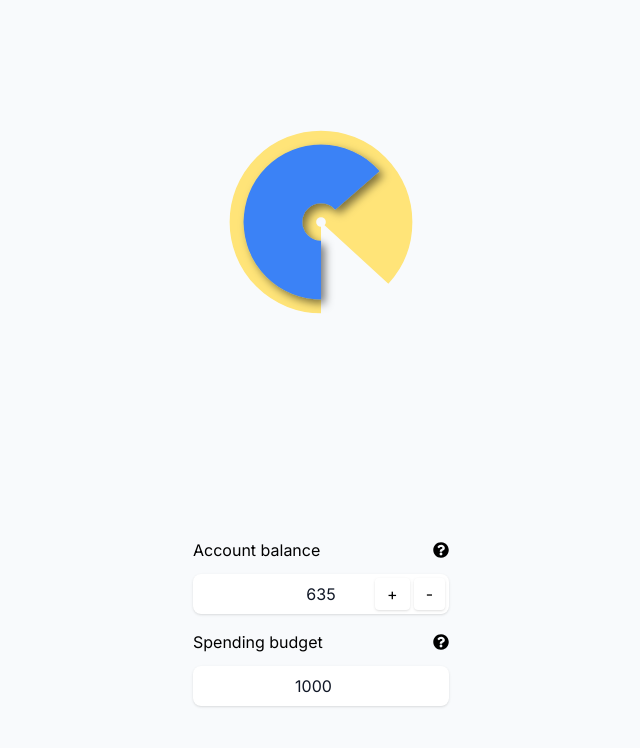
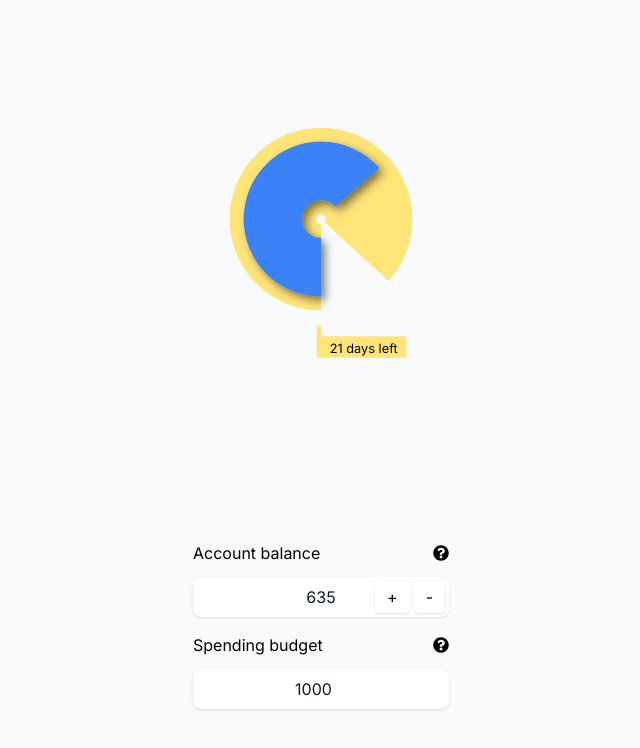
Before and after one commit to WendtOle/daily-spending-limit, a Next.js app: page / in a window 1280 px wide. Shown: the top 748 px of the page, without its empty margins (319-959 px from the left). Built offline with nearby package versions, Linux system fonts and the light colour scheme.

Commit message:
WIP - add label to the right

```diff
--- a/app/components/ArcChart.tsx
+++ b/app/components/ArcChart.tsx
@@ -66,7 +66,7 @@ export const ArcChart = ({
 	};
 
 	return (
-		<svg viewBox="0 0 120 120">
+		<svg viewBox="0 0 120 125">
 			<defs>
 				<filter id="stroke-shadow" x="-50%" y="-50%" width="200%" height="200%">
 					<feDropShadow dx="2" dy="-2" stdDeviation="2" flood-color="black" flood-opacity="0.5" />
@@ -105,6 +105,11 @@ export const ArcChart = ({
 					filter={highlighted === id ? 'url(#stroke-shadow)' : ''}
 				/>
 			))}
+			<line x1="59" y1="110" x2="59" y2="125" stroke={backgroundColor} stroke-width="2" />
+			<rect x="60" y="115" width="40" height="10" fill={backgroundColor} />
+			<text x="80" y="121" text-anchor="middle" alignment-baseline="middle" font-size="6" fill="black">
+				21 days left
+			</text>
 		</svg>
 	);
 };
```
